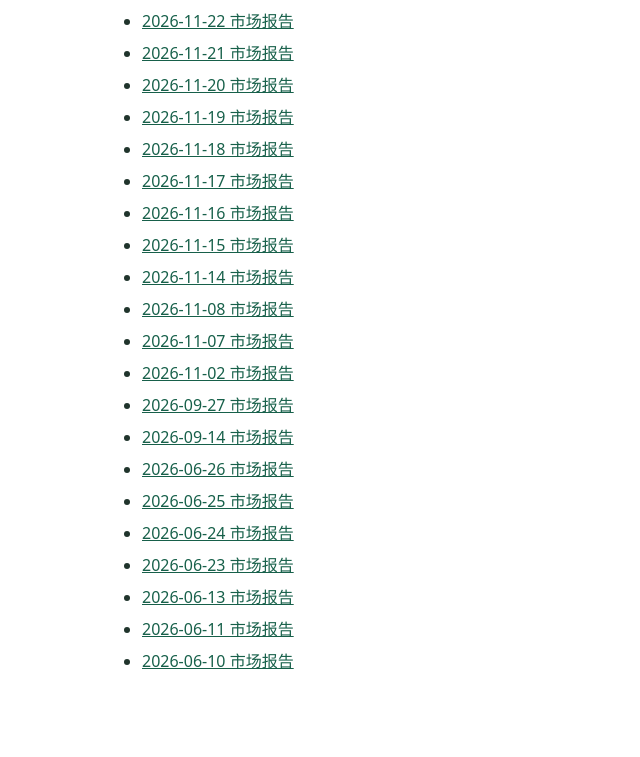
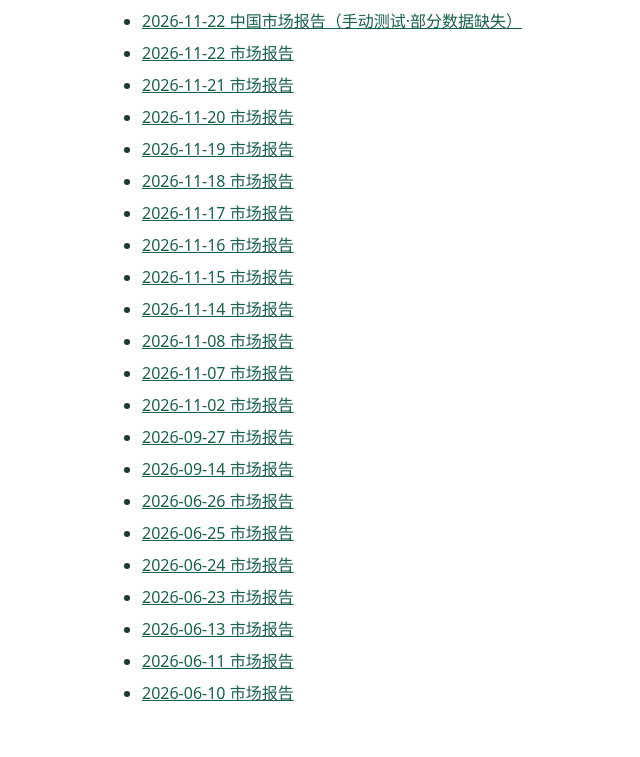
Before and after one commit to tidb100/lzjc, a plain HTML site: page docs/index.html in a window 1280 px wide. Shown: the part 110-867 px from the top of the page, without its empty margins (202-842 px from the left). Before the commit the page ends 835 px from the top, so only its background shows below. Drawn offline with Linux system fonts and the light colour scheme.

Commit message:
Link China market report manual test in report index

```diff
--- a/docs/index.html
+++ b/docs/index.html
@@ -14,6 +14,7 @@
   <main>
     <h1>每日中美市场投资参考</h1>
     <ul>
+      <li><a href="china_market_report_2026-11-22_test.html">2026-11-22 中国市场报告（手动测试·部分数据缺失）</a></li>
       <li><a href="daily_market_report_2026-11-22.html">2026-11-22 市场报告</a></li>
       <li><a href="daily_market_report_2026-11-21.html">2026-11-21 市场报告</a></li>
       <li><a href="daily_market_report_2026-11-20.html">2026-11-20 市场报告</a></li>
```
